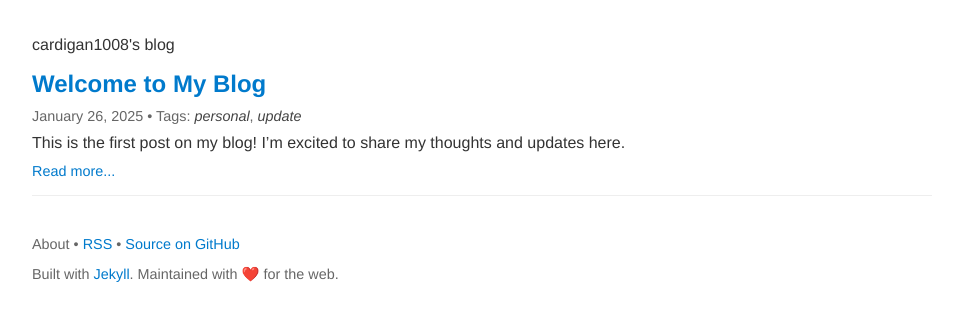
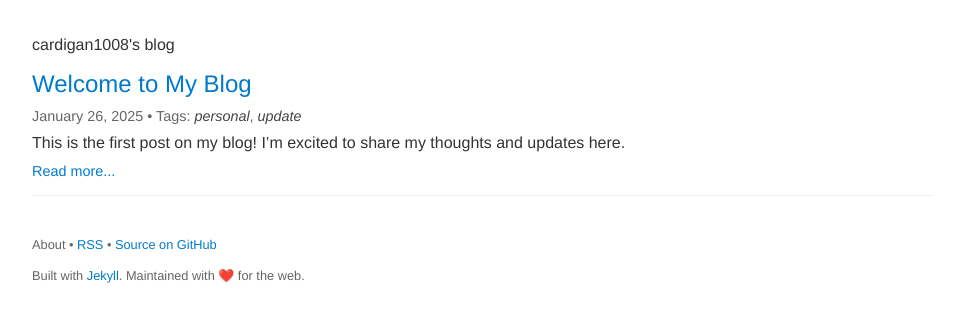
Before and after one commit to cardigan1008/cardigan1008.github.io, a Jekyll site: the page built from blog.md, in a window 1280 px wide. Shown: the top 322 px of the page, without its empty margins (158-1121 px from the left). Built offline with Jekyll 4.4.1, drawn with Linux system fonts in a browser that asks for light colours.

```diff
--- a/assets/css/blog.css
+++ b/assets/css/blog.css
@@ -13,11 +13,12 @@
 }
 
 header h1 {
-    font-size: 2.2rem;
+    font-size: 1.5rem;
     color: #007acc;
     margin-bottom: 30px;
     border-bottom: 1px solid #ccc;
     padding-bottom: 10px;
+    font-weight: normal;
 }
 
 .blog-posts .post {
@@ -30,6 +31,7 @@
     font-size: 1.5rem;
     color: #007acc;
     margin: 0 0 10px 0;
+    font-weight: normal;
 }
 
 .blog-posts .post h2 a {
@@ -70,9 +72,10 @@
 
 footer {
     margin-top: 40px;
-    font-size: 0.9rem;
+    font-size: 0.8rem;
     color: #666;
     text-align: left;
+    line-height: 1.4;
 }
 
 footer a {
```
